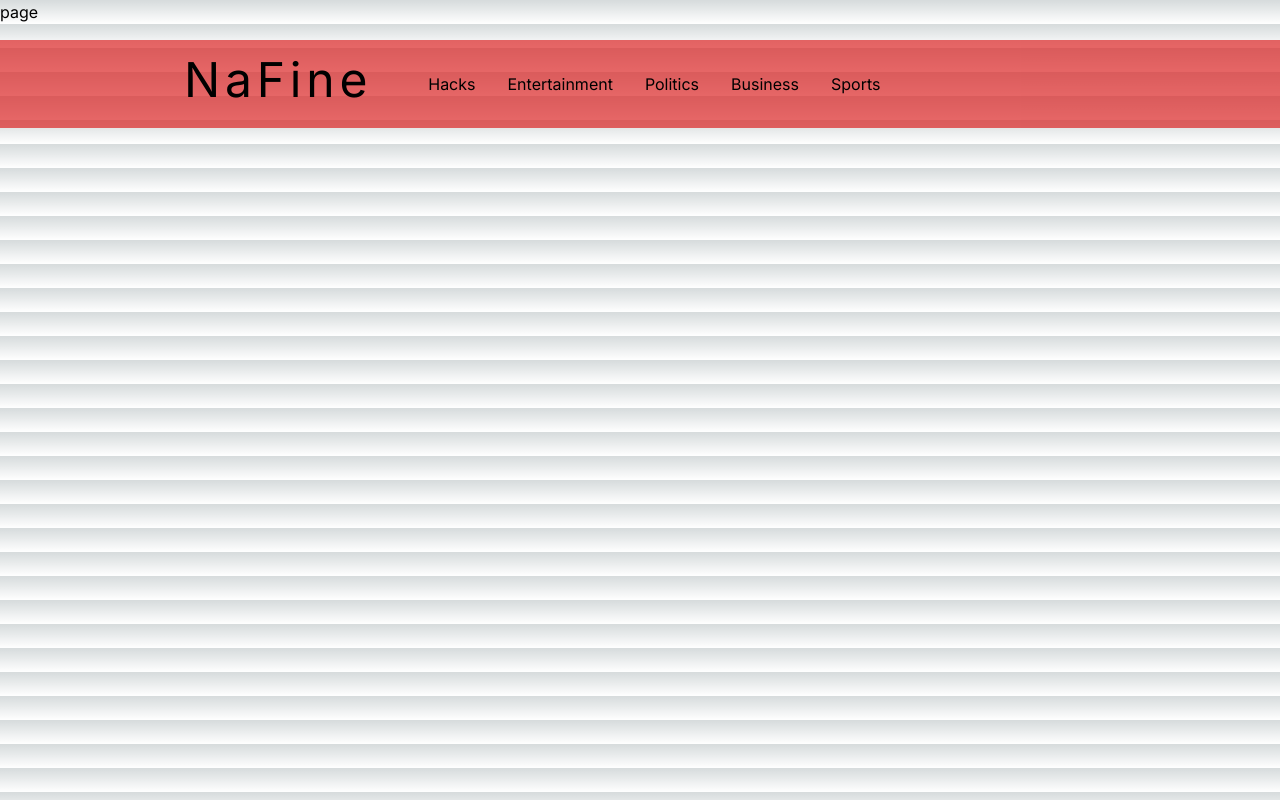
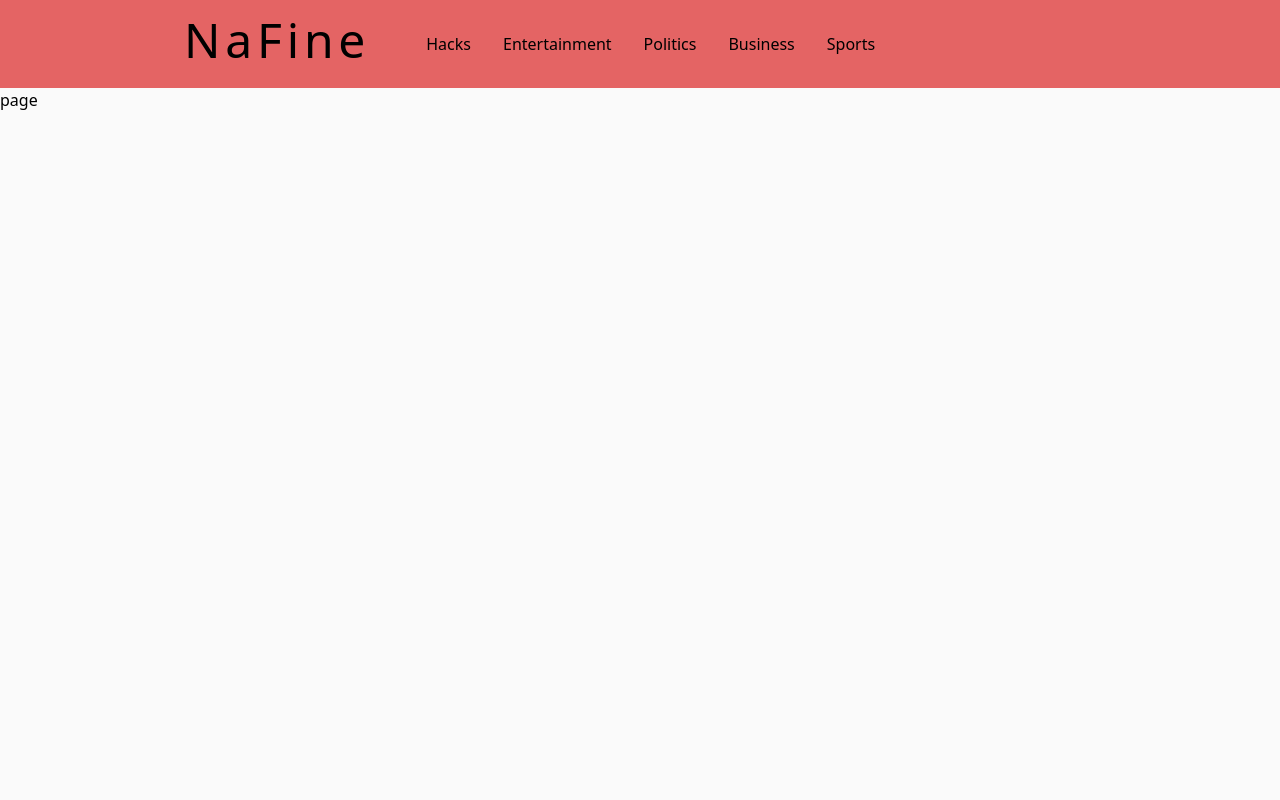
Before and after one commit to mungaben/nafineBlog, a Next.js app: page /About in a window 1280 px wide. Built offline with nearby package versions, Linux system fonts and the light colour scheme.

Commit message:
navabar ,link to single post complete

```diff
--- a/app/globals.css
+++ b/app/globals.css
@@ -2,7 +2,7 @@
 @tailwind components;
 @tailwind utilities;
 
-:root {
+/* :root {
   --foreground-rgb: 0, 0, 0;
   --background-start-rgb: 214, 219, 220;
   --background-end-rgb: 255, 255, 255;
@@ -14,17 +14,9 @@
     --background-start-rgb: 0, 0, 0;
     --background-end-rgb: 0, 0, 0;
   }
-}
+} */
 
-body {
-  color: rgb(var(--foreground-rgb));
-  background: linear-gradient(
-      to bottom,
-      transparent,
-      rgb(var(--background-end-rgb))
-    )
-    rgb(var(--background-start-rgb));
-}
+
 
 @layer utilities {
   /* Chrome, Safari and Opera */
--- a/app/layout.tsx
+++ b/app/layout.tsx
@@ -16,7 +16,7 @@ export default function RootLayout({
 }) {
   return (
     <html lang="en">
-      <body className={inter.className}>
+      <body className="bg-[#fafafa]/90 no-scrollbar" >
         <NavBar/>
         {children}</body>
     </html>
--- a/app/page.tsx
+++ b/app/page.tsx
@@ -9,11 +9,12 @@ export default async function Home() {
 
 
   return (
-    <main className="flex h-full min-h-screen   bg-[#fafafafa]/90 text-[#000001]   ">
-
-   <div className='mx-auto mt-40 md:mt-32'>
-    <HomePage/>
-   </div>
-    </main>
+    <main className="flex justify-center  h-full min-h-screen overflow-hidden  text-[#000001]">
+    <div className="flex justify-center ">
+      <div className="overflow-hidden ">
+        <HomePage />
+      </div>
+    </div>
+  </main>
   )
 }
--- a/components/HomePage.tsx
+++ b/components/HomePage.tsx
@@ -3,12 +3,12 @@ import Posts from './Posts'
 
 const HomePage = () => {
   return (
-    <div className='flex mx-auto overflow-x-auto border-2 border-black md:mx-10 sm:mt-20 no-scrollbar'>
+    <div className='flex px-2 bg-yellow-600 border-2 border-black no-scrollbar '>
 
 
-    <center className='flex'>
+    <center className='mx-auto '>
     <section className=''>
-      <div className=''>
+      <div className='w-screen'>
         <Posts/>
       </div>
     </section>
--- a/components/NavBar.tsx
+++ b/components/NavBar.tsx
@@ -7,7 +7,7 @@ import Sports from './Sports'
 
 const NavBar = () => {
     return (
-        <nav className='fixed flex w-full transition delay-200 md:mt-10 bg-red-600/70'>
+        <nav className='top-0 flex w-full transition delay-200 bg-red-600/70'>
             <div className='z-50 flex items-center justify-center mx-auto md:w-3/4 '>
                 <div className='left-0 flex items-center justify-center p-2 pt-0 m-4 md:w-1/4 lg:text-5xl md:4xl '>
                     <h1 className=' font-Bold lg:tracking-widest md:mr-0 md:pr-0'>
--- a/components/Posts.tsx
+++ b/components/Posts.tsx
@@ -4,11 +4,11 @@ import Trending from './Trendings/Trending'
 
 const Posts = () => {
   return (
-    <div className='flex-col w-full '>
+    <div className='flex-col '>
         <div >
            <Latest/>
         </div>
-        <div className='w-full '>
+        <div className='flex overscroll-contain'>
             <Trending/>
         </div>
     </div>
--- a/components/Trendings/Trending.tsx
+++ b/components/Trendings/Trending.tsx
@@ -40,19 +40,21 @@ const Trending = () => {
   console.log("dataAvailable", dataAvailable);
 
   return (
-    <div className="p-3 m-2 bg-[#fafafafa] ">
-      <div className="grid gap-4 sm:grid-cols-2 md:grid-cols-4 bg-[#fafafafa]/90 overflow-scroll no-scrollbar   ">
+    <div className="flex justify-center w-screen m-1 p-0.5 md:p-3 bg-green-400 md:m-2">
+      <div className="gap-4 sm:grid-cols-2 md:grid-cols-4 bg-[#fafafafa]/90  mx-auto overflow-x-auto no-scrollbar grid grid-flow-row-dense grid-cols-3    ">
         {dataAvailable &&
           dataAvailable.map((post, index) => (
-            <div key={post?._id || index} className="flex m-2 shadow-md border-x-[1px] border-gray-600/70 overflow-clip min-w-min max-w-xs">
-              <h1 className="truncate text-bold">
-                <Link href={`/Content/${post?._id}`} className=" text-[#000001]/90 md:font-medium font-normal  md:p-4 p-2   overflow-scroll max-w-sm no-scrollbar">
-                  {post?.slug.slice(0,30)}...
+            <div key={post?._id || index} className="grid m-2 shadow-md border-x-[1px] border-gray-600/70  min-w-min max-w-xs ">
+              <p className="">
+                <Link href={`/Content/${post?._id}`} className="bg-black ">
+                  <h1>{post?.slug}....</h1 >
                 </Link>
-              </h1>
+
+              </p>
             </div>
           ))}
       </div>
+
     </div>
   );
 };
```
